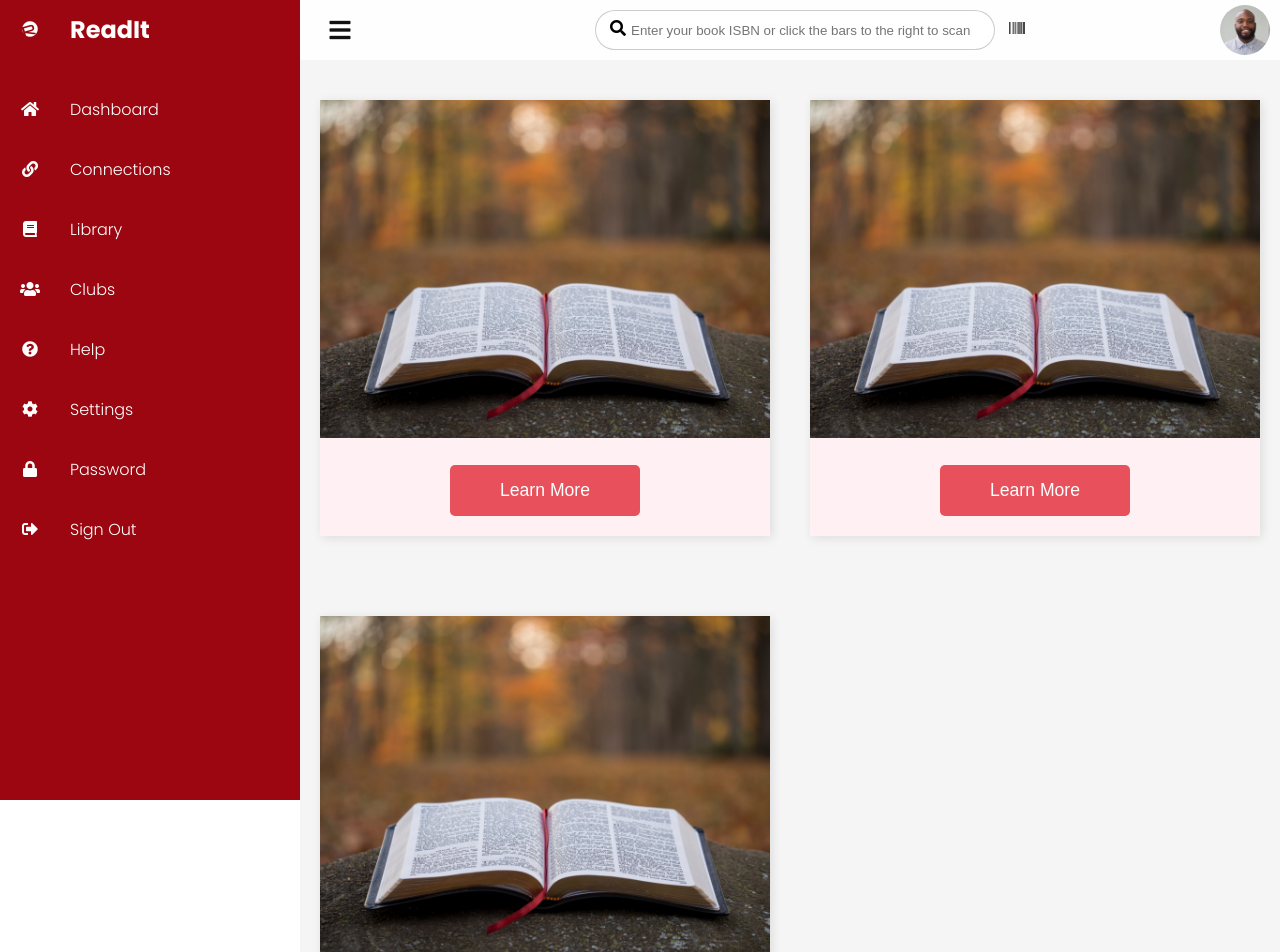
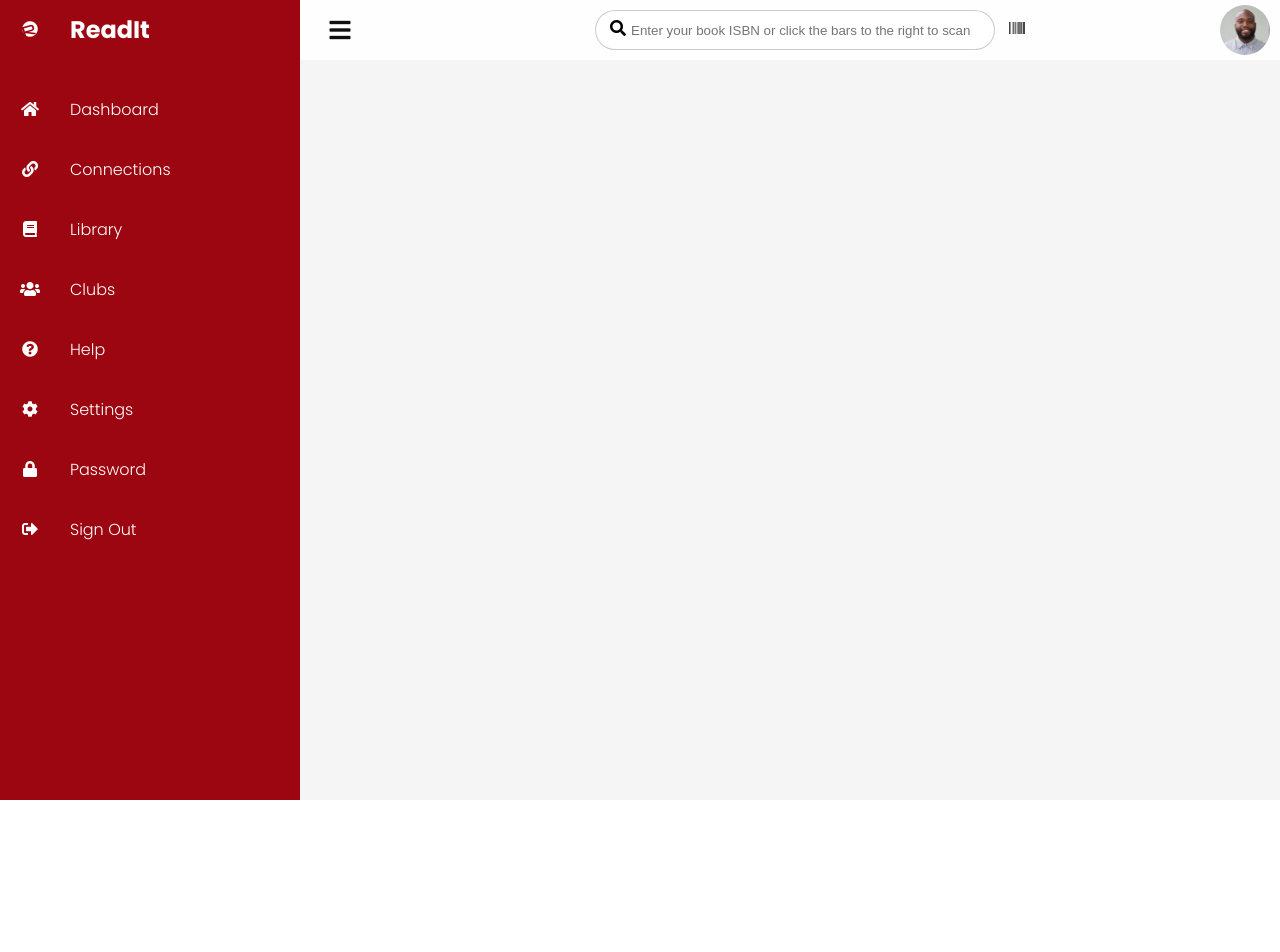
Before and after one commit to cliff-lilly-jean/Readit, a Vue app: page /library in a window 1280 px wide. Shown: the top 952 px of the page. After the commit the page ends 800 px from the top, so only its background shows below. Built offline with nearby package versions, Linux system fonts and the light colour scheme; what vuefire would draw is missing.

Commit message:
Removed the vfor and just toggled the opacity of the card once the data is populated. Need to add a method call on the topbar input and barcode scanner that forces it to route to the Library page on enter or valid barcode

```diff
--- a/src/components/BookCard.vue
+++ b/src/components/BookCard.vue
@@ -2,38 +2,15 @@
   <div id="book-card">
     <div class="container">
       <!-- TODO: Design better looking cards -->
-      <div class="card">
+      <!-- TODO: Create new cards reactivly with vFor -->
+      <div class="card" :class="{ active: cardPopulated }">
         <div class="imgBx">
           <!-- TODO: Bind the mg src to the returned image from the search -->
           <img src="../assets/images/_img/book_cover.jpeg" alt="" />
         </div>
         <div class="content">
-          <!-- TODO: Bind this to the returned book title -->
           <h2>{{ bookTitle }}</h2>
-          <p>{{ bookDescription }}</p>
-          <button class="button">Learn More</button>
-        </div>
-      </div>
-      <div class="card">
-        <div class="imgBx">
-          <!-- TODO: Bind the mg src to the returned image from the search -->
-          <img src="../assets/images/_img/book_cover.jpeg" alt="" />
-        </div>
-        <div class="content">
-          <!-- TODO: Bind this to the returned book title -->
-          <h2>{{ bookTitle }}</h2>
-          <p>{{ bookDescription }}</p>
-          <button class="button">Learn More</button>
-        </div>
-      </div>
-      <div class="card">
-        <div class="imgBx">
-          <!-- TODO: Bind the mg src to the returned image from the search -->
-          <img src="../assets/images/_img/book_cover.jpeg" alt="" />
-        </div>
-        <div class="content">
-          <!-- TODO: Bind this to the returned book title -->
-          <h2>{{ bookTitle }}</h2>
+          <p>{{ bookAuthor }}</p>
           <p>{{ bookDescription }}</p>
           <button class="button">Learn More</button>
         </div>
@@ -45,19 +22,22 @@
 <script>
 import { bus } from "../main";
 export default {
-  // props: ["bookTitle", "bookAuthor", "bookDescription"],
   data() {
     return {
       bookTitle: "",
       bookAuthor: "",
       bookDescription: "",
+      cardPopulated: false,
     };
   },
+  methods: {},
   created() {
     bus.$on("bookDetails", (data) => {
       this.bookTitle = data[0];
       this.bookAuthor = data[1];
       this.bookDescription = data[2];
+      this.cardPopulated = true;
+      console.log(this.bookTitle);
     });
   },
 };
@@ -73,9 +53,15 @@
 }
 
 .card {
-  margin: 20px 0;
+  margin: 20px auto;
+  max-width: 300px;
   background: #fff1f3;
   box-shadow: 2px 2px 10px rgba(0, 0, 0, 0.1);
+  opacity: 0;
+}
+
+.card.active {
+  opacity: 1;
 }
 
 .card .content {
```
